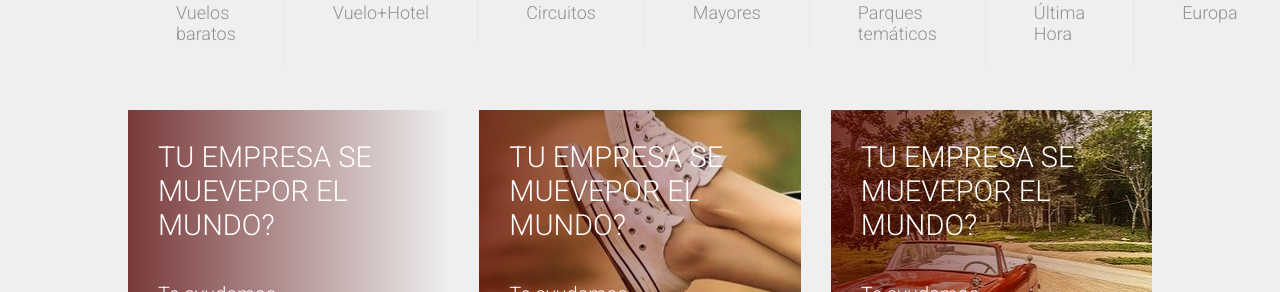
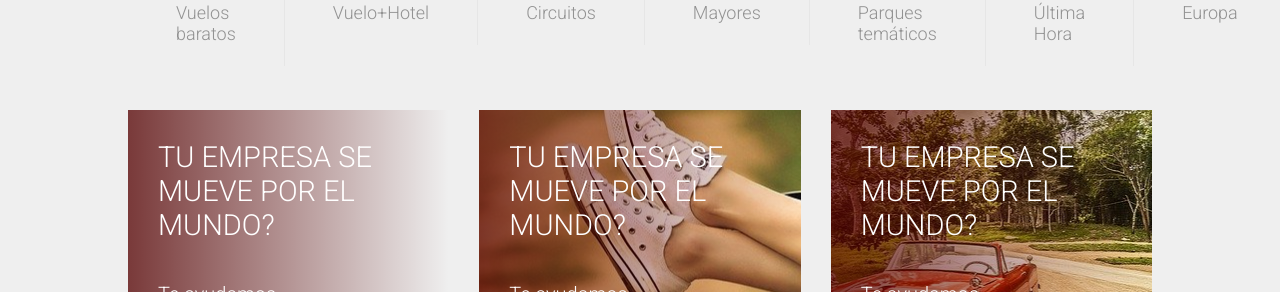
Before and after one commit to Julitree/Corte-Ingles-Practica-5, a plain HTML site: page index.html in a window 1280 px wide. Shown: the part 2992-3284 px from the top of the page. Drawn offline with Linux system fonts and the light colour scheme.

Commit message:
text fixed

```diff
--- a/index.html
+++ b/index.html
@@ -272,21 +272,21 @@
                 <div class="footer-cards-ads">
                     <figure class="footer-ad-block">
                         <div class="footer-ad-block__container">
-                            <h3 class="footer-ad-block__title">Tu empresa se muevepor el mundo?</h3>
+                            <h3 class="footer-ad-block__title">Tu empresa se mueve por el mundo?</h3>
                             <p class="footer-ad-block__info">Te ayudamos</p>
                             <div role="button" class="secundary_btn">Descubre como</div>
                         </div>
                     </figure>
                     <figure class="footer-ad-block">
                         <div class="footer-ad-block__container">
-                            <h3 class="footer-ad-block__title">Tu empresa se muevepor el mundo?</h3>
+                            <h3 class="footer-ad-block__title">Tu empresa se mueve por el mundo?</h3>
                             <p class="footer-ad-block__info">Te ayudamos</p>
                             <div role="button" class="secundary_btn">Descubre como</div>
                         </div>
                     </figure>
                     <figure class="footer-ad-block">
                         <div class="footer-ad-block__container">
-                            <h3 class="footer-ad-block__title">Tu empresa se muevepor el mundo?</h3>
+                            <h3 class="footer-ad-block__title">Tu empresa se mueve por el mundo?</h3>
                             <p class="footer-ad-block__info">Te ayudamos</p>
                             <div role="button" class="secundary_btn">Descubre como</div>
                         </div>
```
Also changed, not shown: 1 other file.
